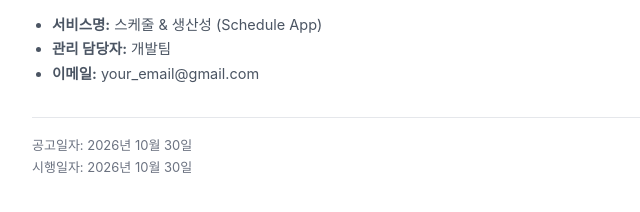
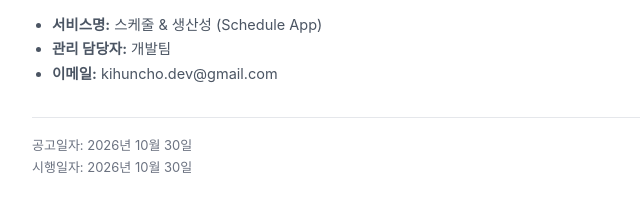
Before and after one commit to kihoon808/schedule-privaciy-policy, a plain HTML site: page index.html in a window 1280 px wide. Shown: the part 1302-1514 px from the top of the page, 248-888 px from the left. Drawn offline with Linux system fonts and the light colour scheme.

Commit message:
Update contact email in index.html

```diff
--- a/index.html
+++ b/index.html
@@ -97,7 +97,7 @@
     <ul>
       <li><strong>서비스명:</strong> 스케줄 & 생산성 (Schedule App)</li>
       <li><strong>관리 담당자:</strong> 개발팀</li>
-      <li><strong>이메일:</strong> your_email@gmail.com</li>
+      <li><strong>이메일:</strong> kihuncho.dev@gmail.com</li>
     </ul>
 
     <div class="date-info">
```
